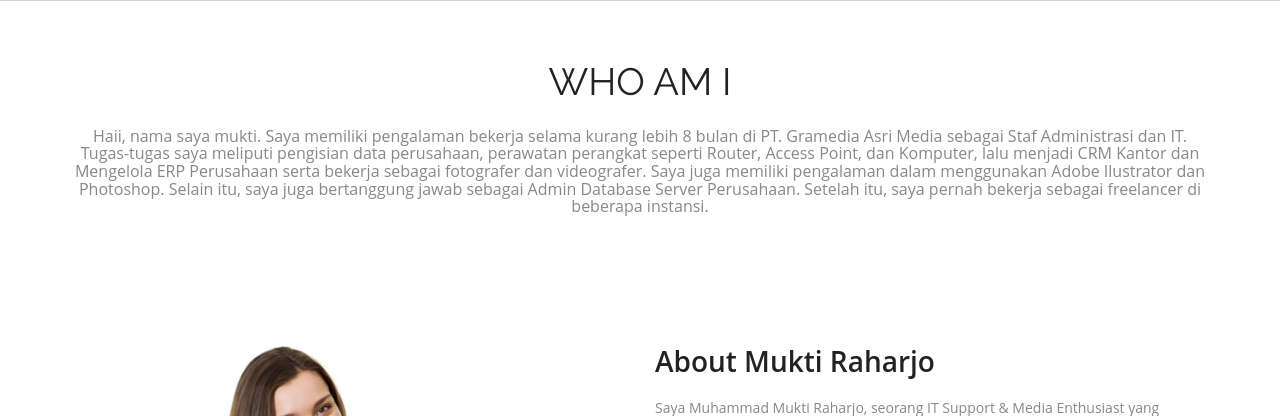
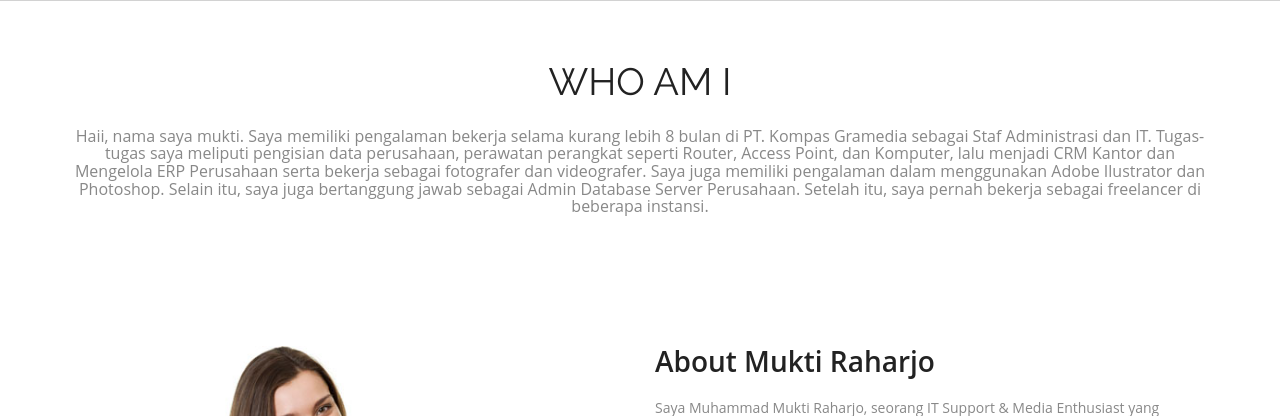
Before and after one commit to raharjomukti/portofolio-new, a plain HTML site: page index.html in a window 1280 px wide. Shown: the part 742-1158 px from the top of the page. Drawn offline with Linux system fonts and the light colour scheme.

Commit message:
Update index.html

```diff
--- a/index.html
+++ b/index.html
@@ -77,13 +77,9 @@ Licence: Creative Commons Attribution 3.0** - http://creativecommons.org/license
 <div class="inner_wrapper aboutUs-container fadeInLeft animated wow">
   <div class="container">
     <h2>Who Am I</h2>
-	<h6>Haii, nama saya mukti. Saya memiliki pengalaman bekerja selama kurang lebih 8 bulan di PT. Gramedia
-Asri Media sebagai Staf Administrasi dan IT. Tugas-tugas saya meliputi pengisian
-data perusahaan, perawatan perangkat seperti Router, Access Point, dan Komputer, lalu menjadi CRM Kantor dan Mengelola ERP Perusahaan
-serta bekerja sebagai fotografer dan videografer. Saya juga memiliki pengalaman
-dalam menggunakan Adobe Ilustrator dan Photoshop. Selain itu, saya juga
-bertanggung jawab sebagai Admin Database Server Perusahaan. Setelah itu, saya
-pernah bekerja sebagai freelancer di beberapa instansi.</h6>
+	<h6>Haii, nama saya mukti. Saya memiliki pengalaman bekerja selama kurang lebih 8 bulan di PT. Kompas Gramedia sebagai Staf Administrasi dan IT. Tugas-tugas saya meliputi pengisian
+data perusahaan, perawatan perangkat seperti Router, Access Point, dan Komputer, lalu menjadi CRM Kantor dan Mengelola ERP Perusahaan serta bekerja sebagai fotografer dan videografer. Saya juga memiliki pengalaman
+dalam menggunakan Adobe Ilustrator dan Photoshop. Selain itu, saya juga bertanggung jawab sebagai Admin Database Server Perusahaan. Setelah itu, saya pernah bekerja sebagai freelancer di beberapa instansi.</h6>
     <div class="inner_section">
 	  <div class="row">
 						<div class="col-lg-12 about-us">
```
